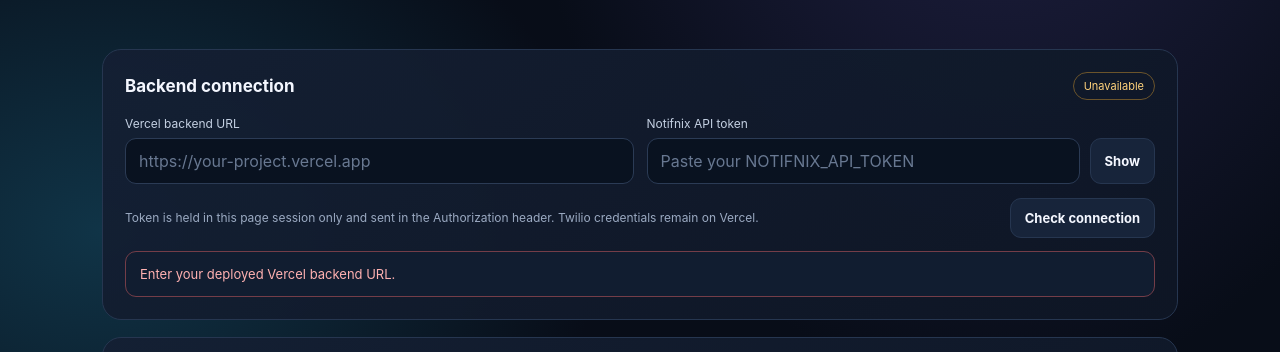
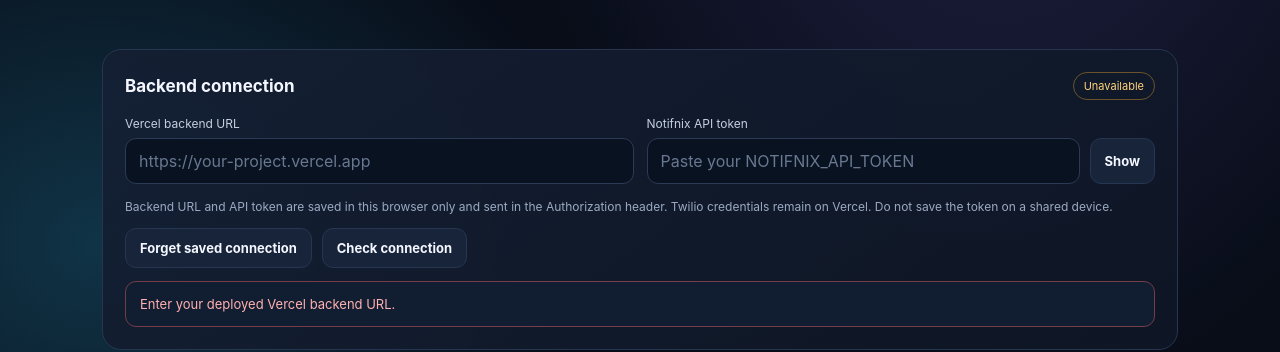
Before and after one commit to Narsing-s/Notifnix, a plain HTML site: page index.html in a window 1280 px wide. Shown: the part 373-725 px from the top of the page. Drawn offline with Linux system fonts and the light colour scheme.

Commit message:
Persist Notifnix backend connection in browser

```diff
--- a/index.html
+++ b/index.html
@@ -18,7 +18,7 @@ label{display:block;font-size:12px;color:#c4d0e2;margin:0 0 7px}.field{width:100
 <body><main class="wrap">
 <nav class="nav"><a class="brand" href="/"><span class="mark">N</span><span>Notifnix</span></a><div class="navlinks"><a href="#studio">Communication studio</a><a href="#tracking">Tracking</a><a href="https://github.com/Narsing-s/Notifnix" target="_blank" rel="noreferrer">GitHub ↗</a></div></nav>
 <header class="hero"><div class="eyebrow"><span class="pulse"></span> Secure communications console</div><h1>One App.<br><span>Every Interaction.</span></h1><p class="lead">Send an Send SMS, start voice calls, or create local browser notifications. Track provider status from this browser dashboard.</p></header>
-<section class="panel" aria-labelledby="configTitle"><div class="panelhead"><h2 id="configTitle">Backend connection</h2><span id="healthBadge" class="pill">Checking…</span></div><div class="grid2"><div class="fieldgroup"><label for="apiBase">Vercel backend URL</label><input id="apiBase" class="field" type="url" placeholder="https://your-project.vercel.app" autocomplete="url"></div><div class="fieldgroup"><label for="apiToken">Notifnix API token</label><div class="secretrow"><input id="apiToken" class="field" type="password" placeholder="Paste your NOTIFNIX_API_TOKEN" autocomplete="off"><button class="smallbtn" id="toggleToken" type="button">Show</button></div></div></div><div class="statusrow"><span class="hint">Token is held in this page session only and sent in the Authorization header. Twilio credentials remain on Vercel.</span><button class="secondary" id="checkHealth" type="button">Check connection</button></div><div id="healthMessage" class="message"></div></section>
+<section class="panel" aria-labelledby="configTitle"><div class="panelhead"><h2 id="configTitle">Backend connection</h2><span id="healthBadge" class="pill">Checking…</span></div><div class="grid2"><div class="fieldgroup"><label for="apiBase">Vercel backend URL</label><input id="apiBase" class="field" type="url" placeholder="https://your-project.vercel.app" autocomplete="url"></div><div class="fieldgroup"><label for="apiToken">Notifnix API token</label><div class="secretrow"><input id="apiToken" class="field" type="password" placeholder="Paste your NOTIFNIX_API_TOKEN" autocomplete="off"><button class="smallbtn" id="toggleToken" type="button">Show</button></div></div></div><div class="statusrow"><span class="hint">Backend URL and API token are saved in this browser only and sent in the Authorization header. Twilio credentials remain on Vercel. Do not save the token on a shared device.</span><div class="formactions"><button class="secondary" id="clearConnection" type="button">Forget saved connection</button><button class="secondary" id="checkHealth" type="button">Check connection</button></div></div><div id="healthMessage" class="message"></div></section>
 <section id="studio" class="panel"><div class="panelhead"><h2>Communication studio</h2><span class="pill">Provider-backed</span></div><div class="tabs" role="tablist" aria-label="Communication type"><button class="tab active" id="smsTab" role="tab" aria-selected="true" type="button">✉ Messages</button><button class="tab" id="callTab" role="tab" aria-selected="false" type="button">☎ Call Studio</button><button class="tab" id="notifyTab" role="tab" aria-selected="false" type="button">♧ Notifications</button></div>
 <div id="smsPanel" role="tabpanel" style="padding-top:20px"><div class="grid2"><div class="fieldgroup"><label for="smsTo">Recipient mobile number</label><input id="smsTo" class="field" type="tel" placeholder="+919876543210" autocomplete="tel"></div><div class="fieldgroup"><label for="smsFromInfo">Sender identity</label><input id="smsFromInfo" class="field" value="Your configured Twilio sender" disabled></div></div><div class="fieldgroup"><label for="smsBody">Message</label><textarea id="smsBody" class="field" maxlength="1500" placeholder="Write your SMS (maximum 1500 characters)…"></textarea><div class="hint" id="smsCount">0 / 1500 characters</div></div><label class="check"><input id="smsConsent" type="checkbox"><span>I confirm the recipient has agreed to receive this message and this is not unsolicited or abusive messaging.</span></label><div class="formactions"><button class="primary" id="sendSms" type="button">Send SMS</button><span class="hint">The provider may charge for each message. Delivery is not guaranteed until status confirms it.</span></div><div id="smsResult" class="message" aria-live="polite"></div></div>
 <div id="callPanel" role="tabpanel" hidden style="padding-top:20px"><div class="grid2"><div class="fieldgroup"><label for="callTo">Recipient mobile number</label><input id="callTo" class="field" type="tel" placeholder="+919876543210" autocomplete="tel"></div><div class="fieldgroup"><label for="callFromInfo">Caller ID</label><input id="callFromInfo" class="field" value="Your configured Twilio number" disabled></div></div><div class="fieldgroup"><label>Voice message</label><div class="field" style="color:#b4c0d4">“Hello. This is a voice call placed using Notifnix. Goodbye.”</div><p class="hint">This is the currently configured fixed voice prompt. Caller ID must be a Twilio-owned or verified outgoing number.</p></div><label class="check"><input id="callConsent" type="checkbox"><span>I confirm I am authorized to call this recipient and have their consent where required.</span></label><div class="formactions"><button class="primary" id="placeCall" type="button">Place voice call</button><span class="hint">Calls may incur charges. A queued call is not proof that the recipient answered.</span></div><div id="callResult" class="message" aria-live="polite"></div></div>
@@ -41,6 +41,14 @@ label{display:block;font-size:12px;color:#c4d0e2;margin:0 0 7px}.field{width:100
 (() => {
  const $ = id => document.getElementById(id);
  const state = { base: "", token: "", lastSid: "", lastKind: "", registration: null, installPrompt: null };
+ const CONNECTION_BASE_KEY = "notifnix.base";
+ const CONNECTION_TOKEN_KEY = "notifnix.apiToken";
+ function restoreConnection(){try{$("apiBase").value=localStorage.getItem(CONNECTION_BASE_KEY)||"";$("apiToken").value=localStorage.getItem(CONNECTION_TOKEN_KEY)||"";}catch(e){console.warn("Could not restore saved connection",e);}}
+ function saveConnection(){try{const base=$("apiBase").value.trim();const token=$("apiToken").value.trim();if(base)localStorage.setItem(CONNECTION_BASE_KEY,base);else localStorage.removeItem(CONNECTION_BASE_KEY);if(token)localStorage.setItem(CONNECTION_TOKEN_KEY,token);else localStorage.removeItem(CONNECTION_TOKEN_KEY);}catch(e){console.warn("Could not save connection in this browser",e);}}
+ restoreConnection();
+ $("apiBase").addEventListener("input",saveConnection);
+ $("apiToken").addEventListener("input",saveConnection);
+ $("clearConnection").addEventListener("click",()=>{try{localStorage.removeItem(CONNECTION_BASE_KEY);localStorage.removeItem(CONNECTION_TOKEN_KEY);}catch{}$("apiBase").value="";$("apiToken").value="";$("healthBadge").textContent="Not connected";$("healthBadge").className="pill";show("healthMessage","Saved backend URL and API token removed from this browser.","");});
  $("year").textContent = new Date().getFullYear();
  function baseUrl(){ const raw=$("apiBase").value.trim(); if(!raw) throw new Error("Enter your deployed Vercel backend URL."); let u; try{u=new URL(raw)}catch{throw new Error("Enter a valid backend URL, including https://.");} if(u.protocol!=="https:" && u.hostname!=="localhost") throw new Error("Use an HTTPS backend URL."); return u.origin; }
  function authHeaders(){ const token=$("apiToken").value.trim(); if(!token) throw new Error("Enter your Notifnix API token."); return {"Authorization":"Bearer "+token,"Content-Type":"application/json","Accept":"application/json"}; }
@@ -73,8 +81,6 @@ label{display:block;font-size:12px;color:#c4d0e2;margin:0 0 7px}.field{width:100
  $("placeCall").addEventListener("click",async()=>{clear("callResult");const to=$("callTo").value.trim();if(!validNumber(to))return show("callResult","Enter a valid international number in E.164 format, such as +919876543210.","error");if(!$("callConsent").checked)return show("callResult","Confirm that you are authorized to call this recipient.","error");setBusy("placeCall",true,"Starting call…");try{const data=await request("/api/call",{method:"POST",body:JSON.stringify({to,consent:true})});state.lastSid=data.sid;state.lastKind="call";$("trackSid").value=data.sid||"";show("callResult","Call request accepted by Twilio. Status: "+(data.status||"queued")+". SID: "+data.sid+". "+(data.note||"The recipient has not necessarily answered."),"success");}catch(e){show("callResult",e.message,"error");}finally{setBusy("placeCall",false,"Place voice call");}});
  async function track(kind){clear("trackResult");const sid=$("trackSid").value.trim();const pattern=kind==="sms"?/^(SM|MM)[0-9a-fA-F]{32}$/:/^CA[0-9a-fA-F]{32}$/;if(!pattern.test(sid))return show("trackResult",kind==="sms"?"Enter a valid SMS SID beginning SM or MM.":"Enter a valid call SID beginning CA.","error");try{const data=await request("/api/status",{method:"POST",body:JSON.stringify({sid,kind})});const extras=kind==="sms"?" · To: "+(data.to||"—")+(data.errorCode?" · Error "+data.errorCode:""):" · Duration: "+(data.duration||"0")+" sec · To: "+(data.to||"—");show("trackResult",kind.toUpperCase()+" status: "+(data.status||"unknown")+extras+(data.errorMessage?" · "+data.errorMessage:""),"success");}catch(e){show("trackResult",e.message,"error");}}
  $("trackSms").addEventListener("click",()=>track("sms"));$("trackCall").addEventListener("click",()=>track("call"));
- const savedBase=sessionStorage.getItem("notifnix.base");if(savedBase)$("apiBase").value=savedBase;
- $("apiBase").addEventListener("change",()=>{try{sessionStorage.setItem("notifnix.base",baseUrl())}catch{}});
  $("checkHealth").click();
 })();
 </script></body></html>
```
